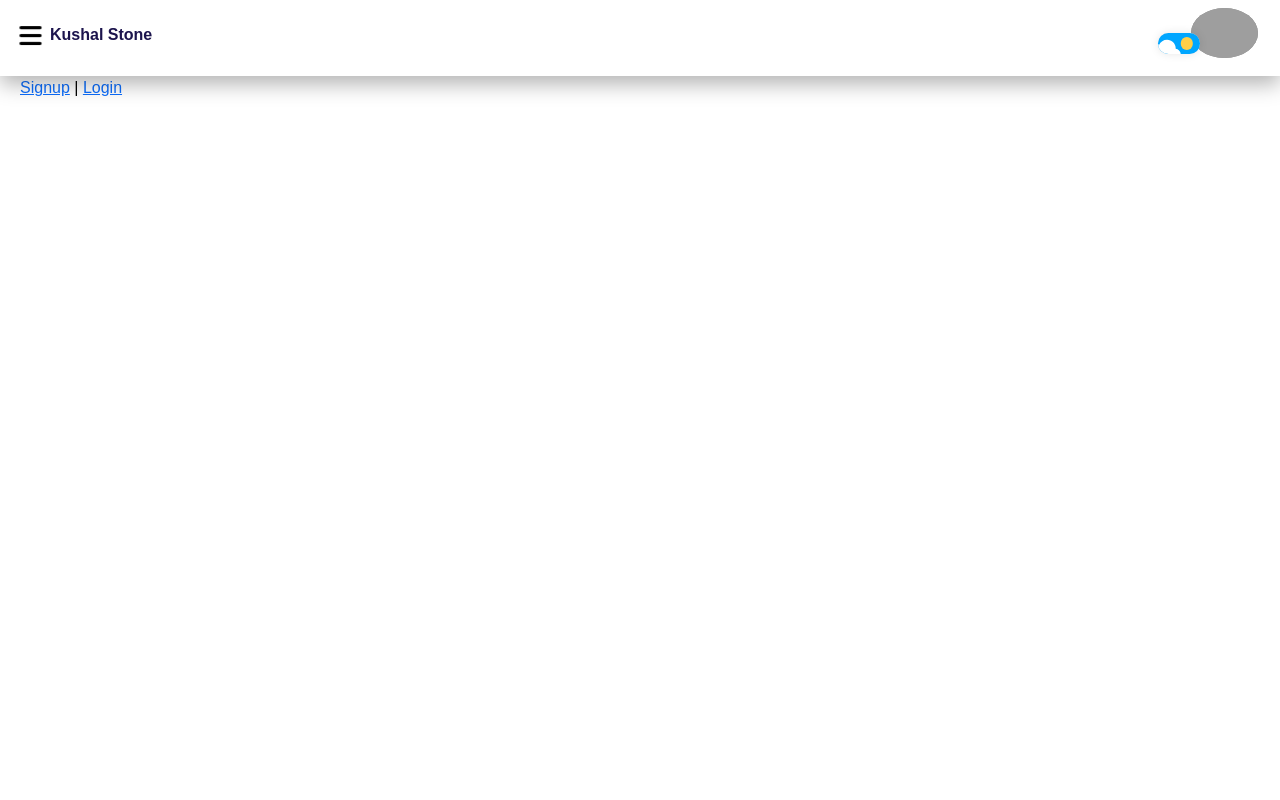
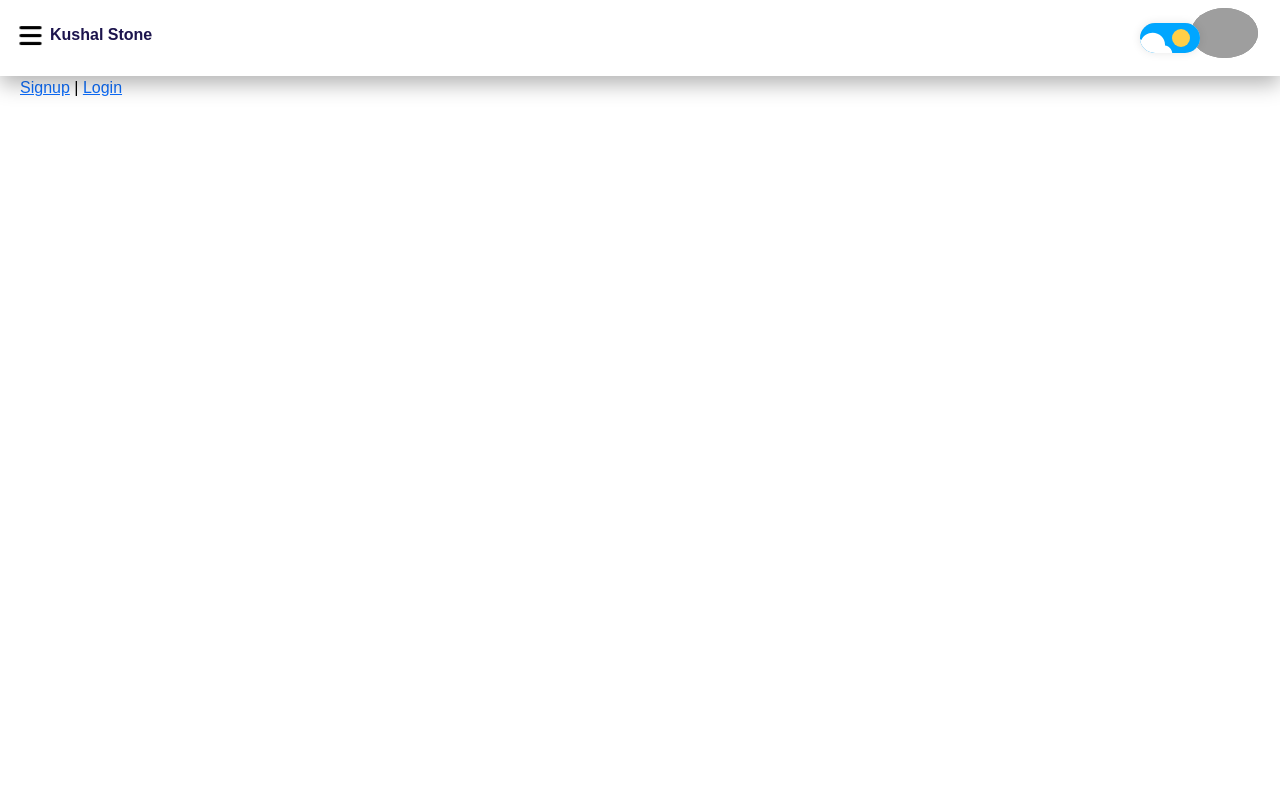
Before and after one commit to codingwithamol/kushal_stone, a Django app: page / in a window 1280 px wide. Run offline with Django 5.2, Linux system fonts and the light colour scheme; parts of the project's set-up code (start-up, migrations or seed data) failed here and were passed over; grey boxes are pictures that could not be loaded.

Commit message:
dark mode size

```diff
--- a/kushal_stone/kushalapp/templates/Admin_Base.html
+++ b/kushal_stone/kushalapp/templates/Admin_Base.html
@@ -866,7 +866,8 @@ padding-top:40px ;
 /* Theme Switch */
 /* The switch - the box around the slider */
 .switch {
-  font-size: 14px; /* थोडा लहान आकार */
+  margin-top: 10px;
+  font-size: 20px; /* थोडा लहान आकार */
   position: relative;
   display: inline-block;
   width: 3em;
```
